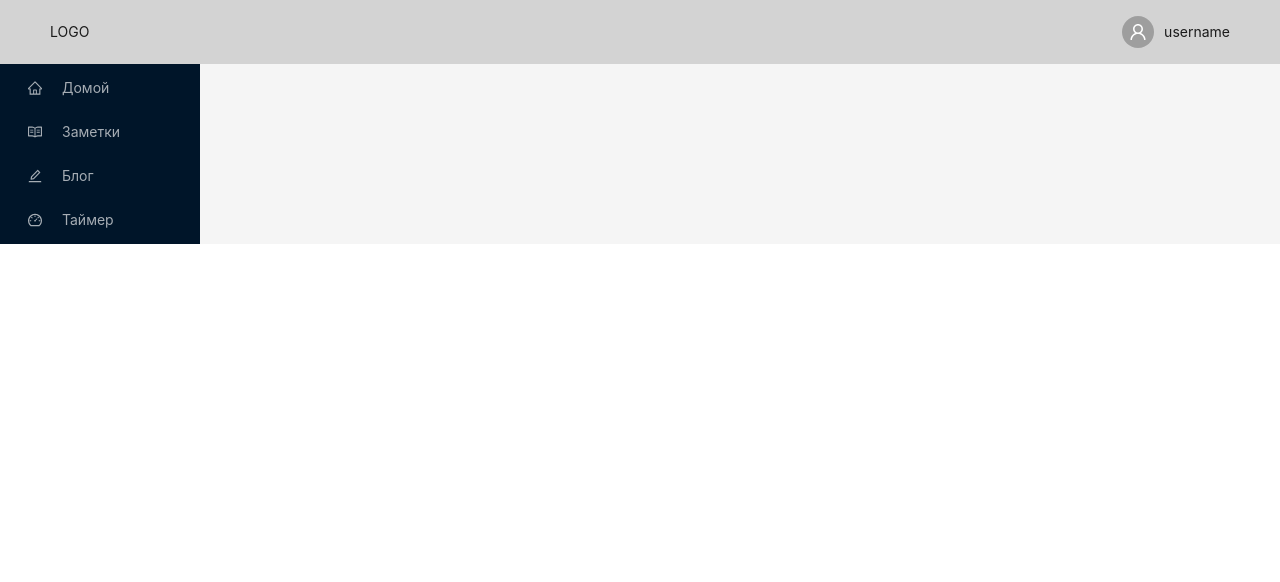
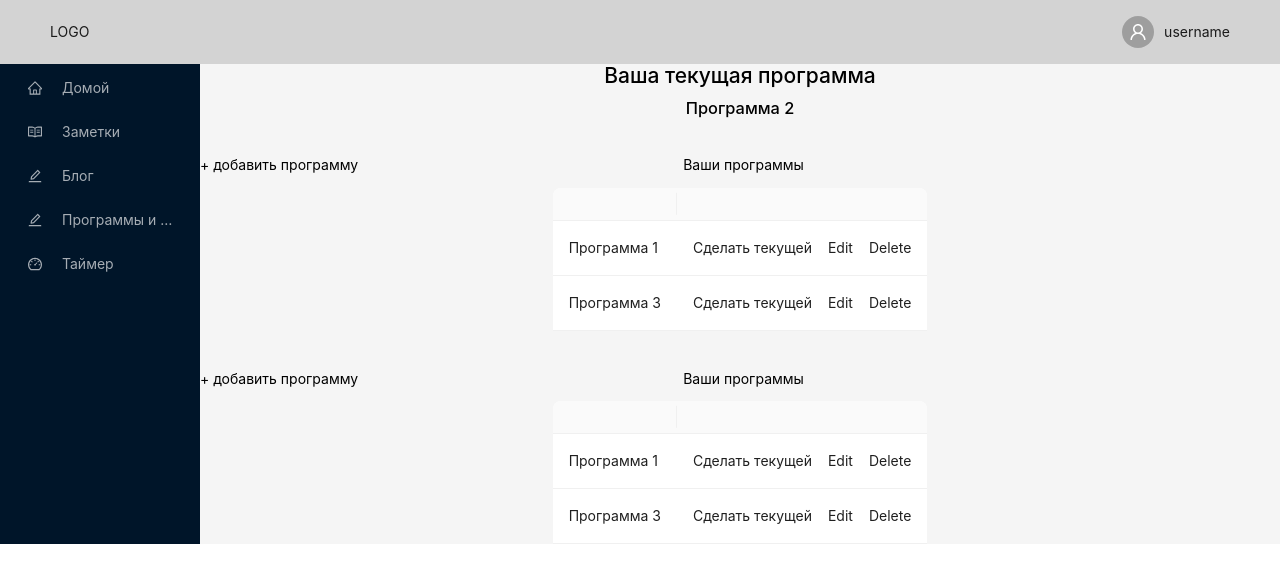
Before and after one commit to LilyMaksutova/my-react-project, a React (Create React App) app: page /programs in a window 1280 px wide. Shown: the top 582 px of the page. Built offline with nearby package versions, Linux system fonts and the light colour scheme.

Commit message:
create programs page

```diff
--- a/src/App.jsx
+++ b/src/App.jsx
@@ -11,6 +11,7 @@ import PostDetails from './components/PostDetails';
 import Blog from './components/Blog';
 import Timer from './components/Timer';
 import Home from './components/Home';
+import Programs from './components/Programs';
 
 const { Header } = Layout;
 
@@ -33,6 +34,7 @@ function App() {
             <Route path="/" element={<Home />} />
             <Route path="notes" element={<Notes />} />
             <Route path="/blog/" element={<Blog />} />
+            <Route path="/programs/" element={<Programs />} />
             <Route path="/blog/:id" element={<PostDetails />} />
             <Route path="/timer/" element={<Timer />} />
           </Routes>
--- /dev/null
+++ b/src/components/AddingPrograms.jsx
@@ -0,0 +1,13 @@
+import React from 'react';
+import { Link } from 'react-router-dom';
+
+function AddingProgramms() {
+  return (
+    <div style={{ marginTop: '40px', display: 'flex', gap: '325px' }}>
+      <Link to="/">+ добавить программу</Link>
+      <p>Ваши программы</p>
+    </div>
+  );
+}
+
+export default AddingProgramms;
--- a/src/components/Navbar.jsx
+++ b/src/components/Navbar.jsx
@@ -38,6 +38,12 @@ const items = [
     </Link>,
   ]),
   getItem([
+    <Link to="/programs">
+      <EditOutlined style={{ marginRight: '20px' }} />
+      Программы и упражнения
+    </Link>,
+  ]),
+  getItem([
     <Link to="/timer">
       <DashboardOutlined style={{ marginRight: '20px' }} />
       Таймер
--- /dev/null
+++ b/src/components/ProgramTable.jsx
@@ -0,0 +1,42 @@
+import React from 'react';
+import { Table, Space } from 'antd';
+
+function ProgramTable() {
+  const columns = [
+    {
+      dataIndex: 'name',
+    },
+    {
+      dataIndex: 'operation',
+      render: () => (
+        <Space size="middle">
+          <a href="/">Сделать текущей</a>
+          <a href="/">Edit</a>
+          <a href="/">Delete</a>
+        </Space>
+      ),
+    },
+  ];
+  const data = [
+    {
+      key: '1',
+      name: 'Программа 1',
+    },
+    {
+      key: '3',
+      name: 'Программа 3',
+    },
+  ];
+  return (
+    <div>
+      <Table
+        pagination={false}
+        style={{ display: 'flex ', justifyContent: 'space-between' }}
+        columns={columns}
+        dataSource={data}
+      />
+    </div>
+  );
+}
+
+export default ProgramTable;
--- /dev/null
+++ b/src/components/Programs.jsx
@@ -0,0 +1,17 @@
+import React from 'react';
+import Tables from './Tables';
+
+function Programs() {
+  return (
+    <div>
+      <div style={{ textAlign: 'center' }}>
+        <h2>Ваша текущая программа</h2>
+        <h3>Программа 2</h3>
+        <Tables />
+        <Tables />
+      </div>
+    </div>
+  );
+}
+
+export default Programs;
--- /dev/null
+++ b/src/components/Tables.jsx
@@ -0,0 +1,14 @@
+import React from 'react';
+import AddingPrograms from './AddingPrograms';
+import ProgramTable from './ProgramTable';
+
+function Tables() {
+  return (
+    <div>
+      <AddingPrograms />
+      <ProgramTable />
+    </div>
+  );
+}
+
+export default Tables;
```
